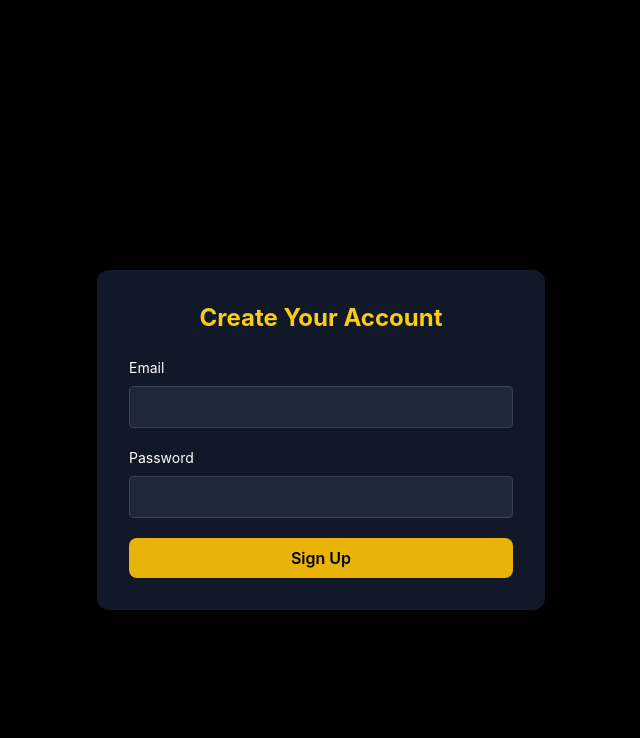
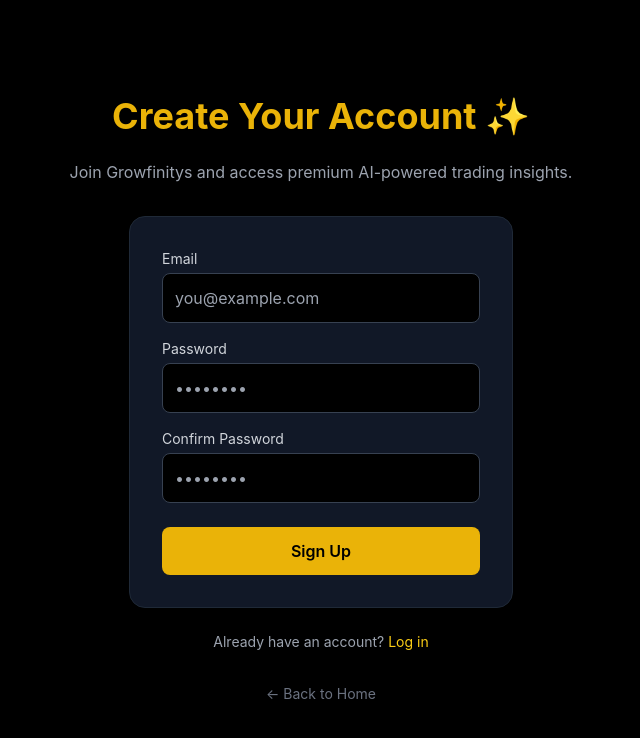
Before and after one commit to mhdkharoub-rgb/growfinitys, a Next.js app: page /signup in a window 1280 px wide. Shown: the top 738 px of the page, without its empty margins (319-959 px from the left). Built offline with nearby package versions, Linux system fonts and the light colour scheme.

Commit message:
Update signup.js

```diff
--- a/pages/signup.js
+++ b/pages/signup.js
@@ -1,9 +1,135 @@
-import AuthForm from "../components/AuthForm"
+// /pages/signup.js
+import { useState } from "react"
+import { supabase } from "../lib/supabase"
+import { useRouter } from "next/router"
+import Link from "next/link"
 
-export default function SignupPage() {
+export default function Signup() {
+  const router = useRouter()
+  const [email, setEmail] = useState("")
+  const [password, setPassword] = useState("")
+  const [confirmPassword, setConfirmPassword] = useState("")
+  const [loading, setLoading] = useState(false)
+  const [error, setError] = useState("")
+  const [success, setSuccess] = useState("")
+
+  const handleSignup = async (e) => {
+    e.preventDefault()
+    setError("")
+    setSuccess("")
+
+    if (password !== confirmPassword) {
+      setError("Passwords do not match")
+      return
+    }
+
+    setLoading(true)
+
+    const { data, error } = await supabase.auth.signUp({
+      email,
+      password,
+    })
+
+    if (error) {
+      setError(error.message)
+      setLoading(false)
+      return
+    }
+
+    // Insert into users table
+    const { error: insertError } = await supabase
+      .from("users")
+      .insert([{ email, role: "member" }])
+
+    if (insertError) {
+      console.error("Error inserting into users:", insertError.message)
+    }
+
+    setSuccess("Signup successful! Redirecting…")
+    setTimeout(() => router.push("/dashboard"), 1500)
+    setLoading(false)
+  }
+
   return (
-    <main className="min-h-screen bg-black flex items-center justify-center">
-      <AuthForm mode="signup" />
-    </main>
+    <div className="min-h-screen flex flex-col justify-center items-center bg-black text-white px-6">
+      <h1 className="text-4xl font-bold text-yellow-500 mb-6">
+        Create Your Account ✨
+      </h1>
+      <p className="text-gray-400 mb-8">
+        Join Growfinitys and access premium AI-powered trading insights.
+      </p>
+
+      <form
+        onSubmit={handleSignup}
+        className="bg-gray-900 p-8 rounded-2xl shadow-lg w-full max-w-sm border border-gray-800"
+      >
+        <div className="mb-4">
+          <label className="block text-sm text-gray-300 mb-1">Email</label>
+          <input
+            type="email"
+            required
+            value={email}
+            onChange={(e) => setEmail(e.target.value)}
+            className="w-full p-3 rounded-lg bg-black border border-gray-700 text-white focus:border-yellow-500 outline-none"
+            placeholder="you@example.com"
+          />
+        </div>
+
+        <div className="mb-4">
+          <label className="block text-sm text-gray-300 mb-1">Password</label>
+          <input
+            type="password"
+            required
+            value={password}
+            onChange={(e) => setPassword(e.target.value)}
+            className="w-full p-3 rounded-lg bg-black border border-gray-700 text-white focus:border-yellow-500 outline-none"
+            placeholder="••••••••"
+          />
+        </div>
+
+        <div className="mb-6">
+          <label className="block text-sm text-gray-300 mb-1">
+            Confirm Password
+          </label>
+          <input
+            type="password"
+            required
+            value={confirmPassword}
+            onChange={(e) => setConfirmPassword(e.target.value)}
+            className="w-full p-3 rounded-lg bg-black border border-gray-700 text-white focus:border-yellow-500 outline-none"
+            placeholder="••••••••"
+          />
+        </div>
+
+        {error && (
+          <p className="text-red-400 text-sm mb-3 text-center">{error}</p>
+        )}
+        {success && (
+          <p className="text-green-400 text-sm mb-3 text-center">{success}</p>
+        )}
+
+        <button
+          type="submit"
+          disabled={loading}
+          className="w-full bg-yellow-500 text-black font-semibold py-3 rounded-lg hover:bg-yellow-400 transition"
+        >
+          {loading ? "Creating account..." : "Sign Up"}
+        </button>
+      </form>
+
+      <p className="mt-6 text-gray-400 text-sm">
+        Already have an account?{" "}
+        <Link href="/login" className="text-yellow-400 hover:underline">
+          Log in
+        </Link>
+      </p>
+
+      <Link
+        href="/"
+        className="mt-8 text-gray-500 hover:text-yellow-400 transition text-sm"
+      >
+        ← Back to Home
+      </Link>
+    </div>
   )
 }
```
